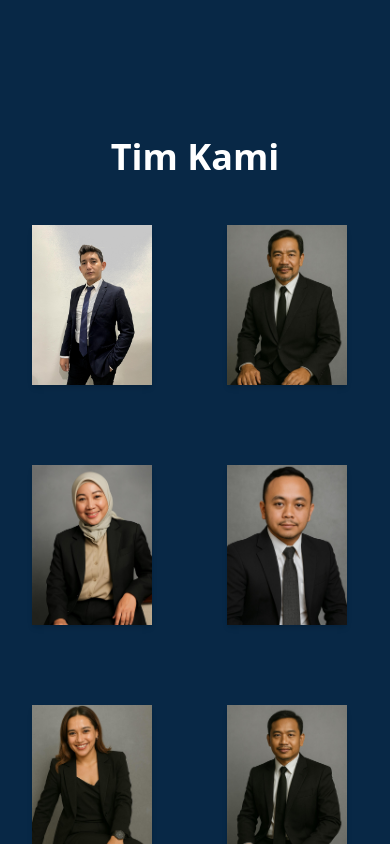
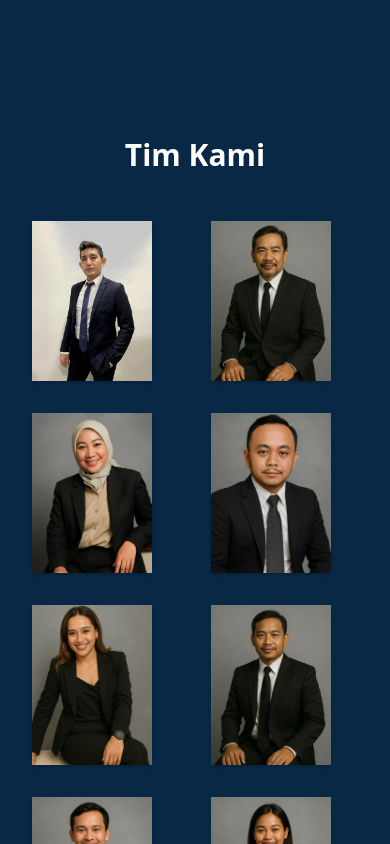
Before and after one commit to ProfAdri90/estetic-dinamis, a Next.js app: page / in a window 390 px wide. Shown: the part 4860-5704 px from the top of the page. Built offline with nearby package versions, Linux system fonts and the light colour scheme.

Commit message:
Update OurTeams.jsx

```diff
--- a/components/OurTeams.jsx
+++ b/components/OurTeams.jsx
@@ -15,16 +15,17 @@ const teamMembers = [
 export default function OurTeams() {
   return (
     <section id="tim" className="bg-[#082846] text-white py-16">
+      <div className="max-w-7xl mx-auto px-4 md:px-8">
         <motion.h2
           initial={{ opacity: 0, y: 20 }}
           whileInView={{ opacity: 1, y: 0 }}
           transition={{ duration: 0.7 }}
-        className="text-4xl font-bold text-center mb-12"
+          className="text-3xl md:text-4xl font-bold text-center mb-12"
         >
           Tim Kami
         </motion.h2>
 
-     <div className="grid grid-cols-2 md:grid-cols-4 gap-x-16 gap-y-20 px-4 md:px-8 max-w-7xl mx-auto">
+        <div className="grid grid-cols-2 md:grid-cols-4 gap-8 md:gap-10">
           {teamMembers.map((member, index) => (
             <motion.div
               key={index}
@@ -41,6 +42,7 @@ export default function OurTeams() {
             </motion.div>
           ))}
         </div>
+      </div>
     </section>
   );
 }
```
Lines whose indentation alone changed are shown as unchanged.
